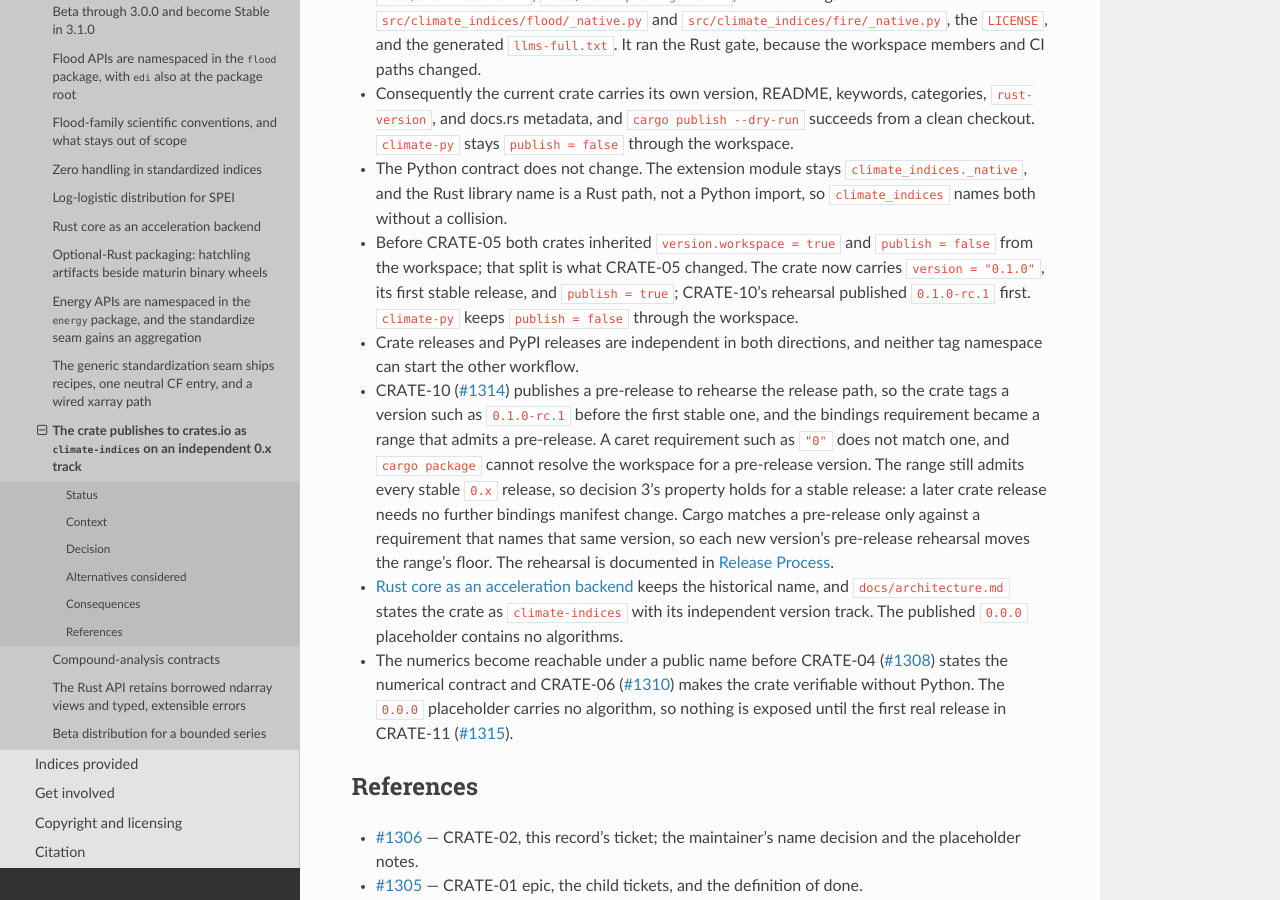
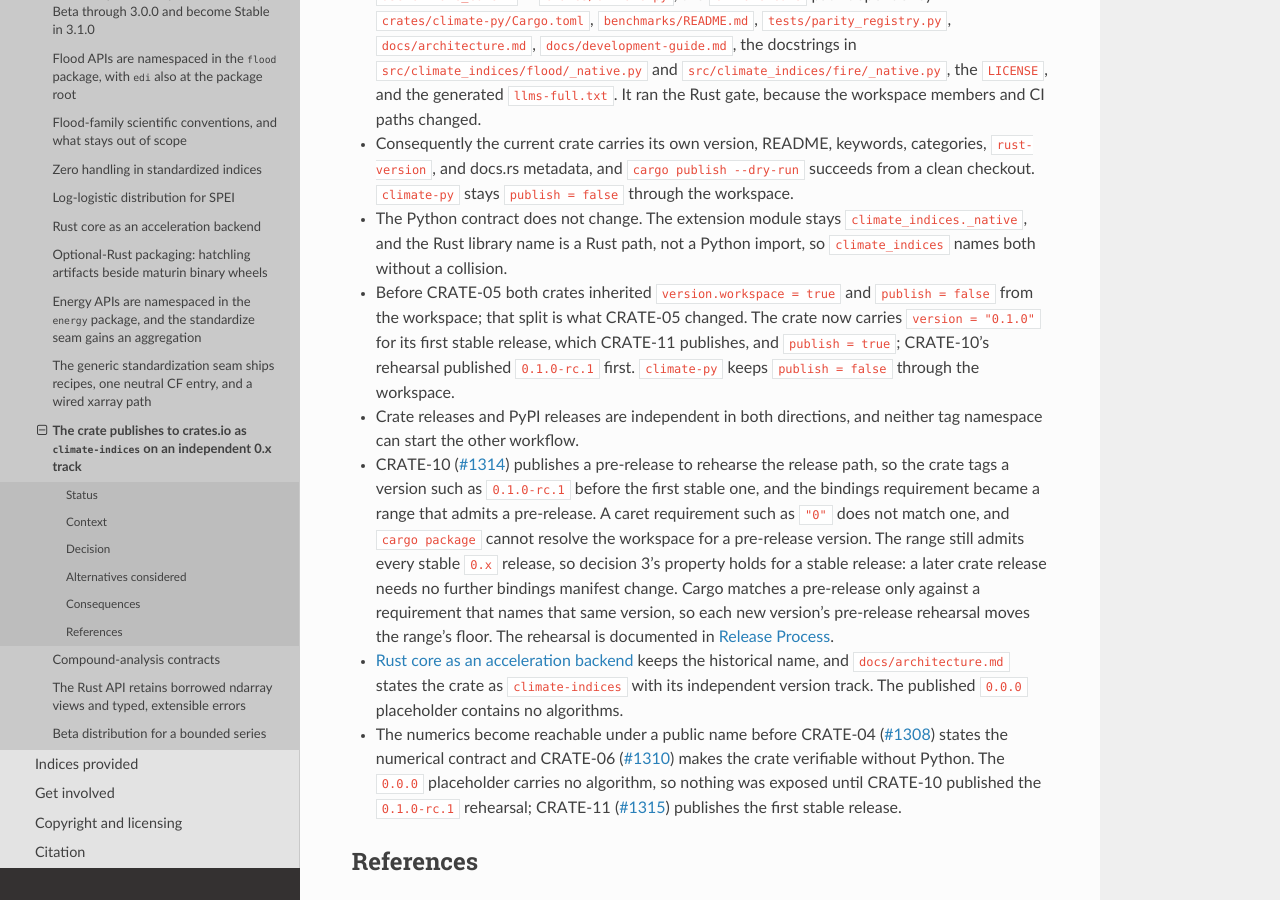
Before and after one commit to monocongo/climate_indices, a Sphinx documentation site: the page built from docs/adr/0021-climate-indices-crate-identity.md, in a window 1280 px wide and 900 px high, scrolled down 2380 px. Built offline with Sphinx 7.4.7 and the Read the Docs theme 3.1.0, drawn with Linux system fonts in a browser that asks for light colours; some of the changed text lies outside the part shown.

Commit message:
docs(adr): record the crate release amendments in ADR-0021
Name CRATE-10 and CRATE-11 in the status as the changes that amended
the release facts, as CONTRIBUTING.md requires for an Amended record.
Decision 5 now records that CRATE-10 moved publishing to trusted
publishing. The consequences distinguish the prepared 0.1.0 manifest
version from its publication, and no longer claim that nothing is
exposed before CRATE-11, since 0.1.0-rc.1 published the kernels.

Refs #1315

```diff
--- a/docs/adr/0021-climate-indices-crate-identity.md
+++ b/docs/adr/0021-climate-indices-crate-identity.md
@@ -12,6 +12,10 @@
 ([#1309](https://github.com/monocongo/climate_indices/issues/1309)) performed the rename,
 which is why the present tense below describes the crate as `climate-indices` while the
 context and alternatives keep the `climate-core` name they were written with.
+CRATE-10 ([#1314](https://github.com/monocongo/climate_indices/issues/1314)) and CRATE-11
+([#1315](https://github.com/monocongo/climate_indices/issues/1315)) amended the release
+facts: the published `0.1.0-rc.1` rehearsal, the bindings range, trusted publishing, and
+the `0.1.0` manifest version.
 
 ## Context
 
@@ -75,8 +79,8 @@
    requires `^refs/tags/v[0-9]+\.[0-9]+\.[0-9]+$`, so a crate tag starts no PyPI release,
    and a Python tag publishes no crate. The crate releases when the crate changes, not
    with PyPI. CRATE-10 ([#1314](https://github.com/monocongo/climate_indices/issues/1314))
-   decides the second owner and whether publishing moves to crates.io trusted publishing
-   before the first real release.
+   moved publishing to crates.io trusted publishing; a second owner remains the
+   maintainer's decision.
 
 6. **No further name reservations.** crates.io treats `climate_indices` and
    `climate-indices` as one name, so the obvious variant is already blocked, and
@@ -115,8 +119,8 @@
   so `climate_indices` names both without a collision.
 - Before CRATE-05 both crates inherited `version.workspace = true` and
   `publish = false` from the workspace; that split is what CRATE-05 changed. The crate
-  now carries `version = "0.1.0"`, its first stable release, and `publish = true`;
-  CRATE-10's rehearsal published `0.1.0-rc.1` first. `climate-py` keeps
+  now carries `version = "0.1.0"` for its first stable release, which CRATE-11
+  publishes, and `publish = true`; CRATE-10's rehearsal published `0.1.0-rc.1` first. `climate-py` keeps
   `publish = false` through the workspace.
 - Crate releases and PyPI releases are independent in both directions, and neither tag
   namespace can start the other workflow.
@@ -137,8 +141,9 @@
   ([#1308](https://github.com/monocongo/climate_indices/issues/1308)) states the numerical
   contract and CRATE-06 ([#1310](https://github.com/monocongo/climate_indices/issues/1310))
   makes the crate verifiable without Python. The `0.0.0` placeholder carries no algorithm,
-  so nothing is exposed until the first real release in CRATE-11
-  ([#1315](https://github.com/monocongo/climate_indices/issues/1315)).
+  so nothing was exposed until CRATE-10 published the `0.1.0-rc.1` rehearsal; CRATE-11
+  ([#1315](https://github.com/monocongo/climate_indices/issues/1315)) publishes the first
+  stable release.
 
 ## References
 
```
